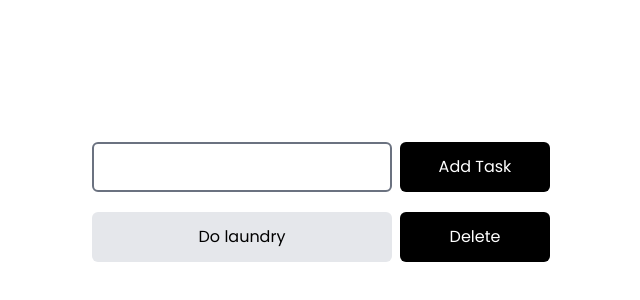
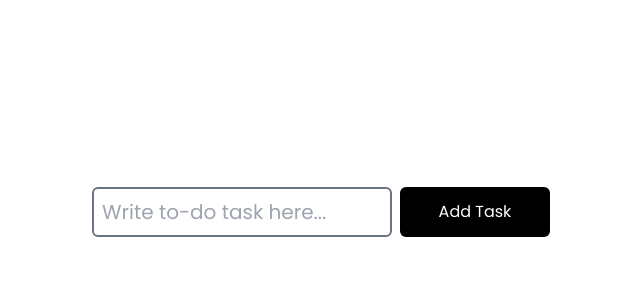
Before and after one commit to emirCo95/todo-app, a React (Vite) app: page / in a window 1280 px wide. Shown: the part 188-488 px from the top of the page, without its empty margins (298-938 px from the left). Built offline with nearby package versions, Linux system fonts and the light colour scheme.

Commit message:
Update App.jsx

```diff
--- a/src/App.jsx
+++ b/src/App.jsx
@@ -1,23 +1,45 @@
+import { useState, useRef } from 'react';
+
 const App = () => {
+  const [taskList, setTaskList] = useState([]);
+
+  const inputRef = useRef();
+
+  const handleAddTask = () => {
+    const newTask = inputRef.current.value;
+    setTaskList((prevTasks) => {
+      return [...prevTasks, newTask];
+    });
+  };
+
   return (
     <div className="w-full h-[100vh] flex flex-col justify-center items-center">
       <div className="w-[500px] flex gap-2">
         <input
+          ref={inputRef}
           type="text"
+          placeholder="Write to-do task here..."
           className="border-2 border-gray-500 w-[300px] h-[50px] rounded-md text-xl p-2"
         />
-        <button className="w-[150px] rounded-md p-3 bg-black text-white">
+        <button
+          onClick={handleAddTask}
+          className="w-[150px] rounded-md p-3 bg-black text-white"
+        >
           Add Task
         </button>
       </div>
-      <div className="w-[500px] flex justify-start gap-2">
-        <div className="w-[300px] h-[50px] bg-gray-200 flex justify-center items-center my-5 rounded-md">
-          Do laundry
-        </div>
-        <button className="h-[50px] w-[150px] rounded-md p-3 bg-black text-white my-5">
-          Delete
-        </button>
-      </div>
+      {taskList.map((task, idx) => {
+        return (
+          <div key={idx} className="w-[500px] flex justify-start gap-2 my-1">
+            <div className="w-[300px] h-[50px] bg-gray-200 flex justify-start px-2 items-center rounded-md text-xl">
+              {task}
+            </div>
+            <button className="h-[50px] w-[150px] rounded-md p-3 bg-black text-white">
+              Delete
+            </button>
+          </div>
+        );
+      })}
     </div>
   );
 };
```
